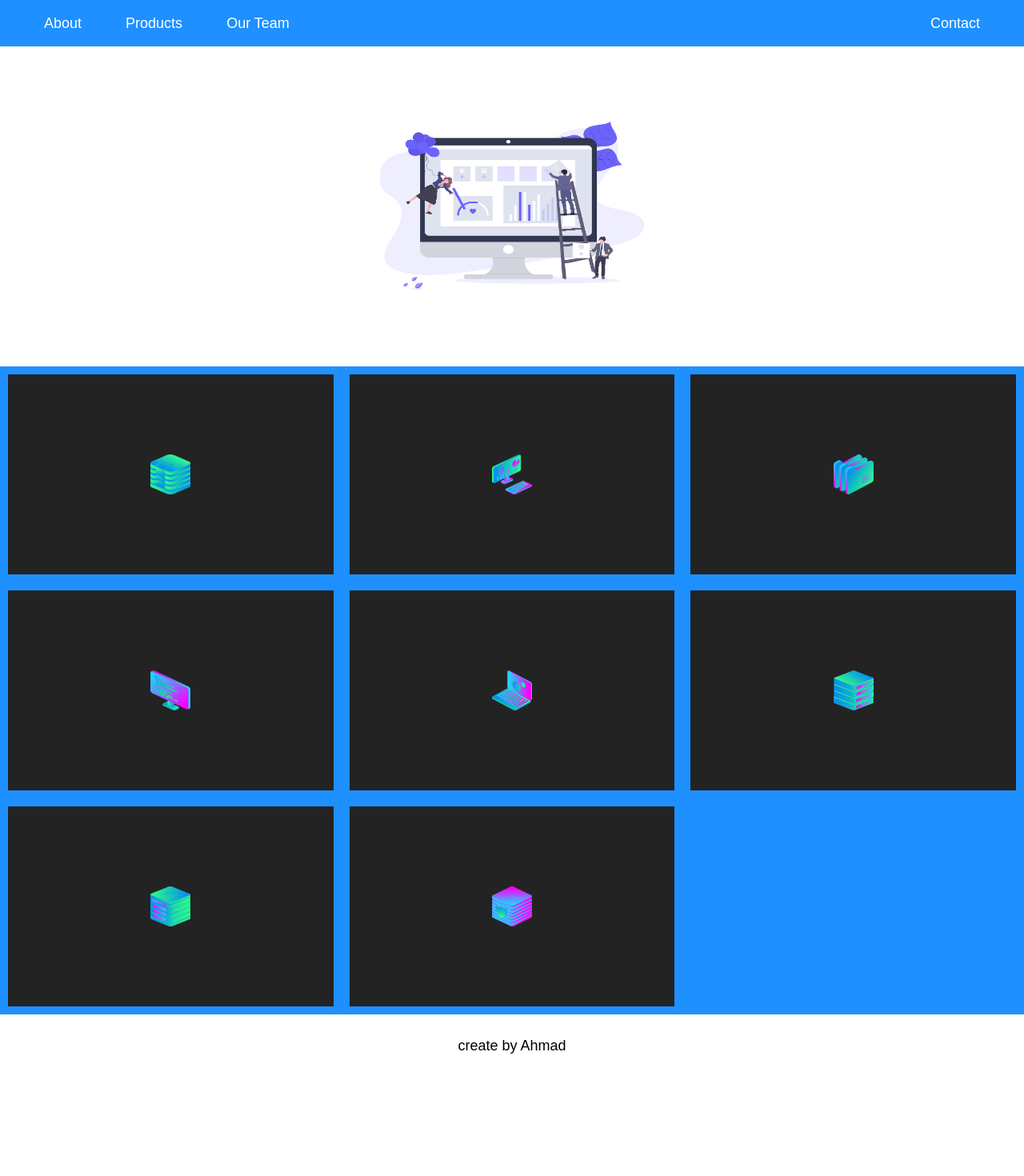
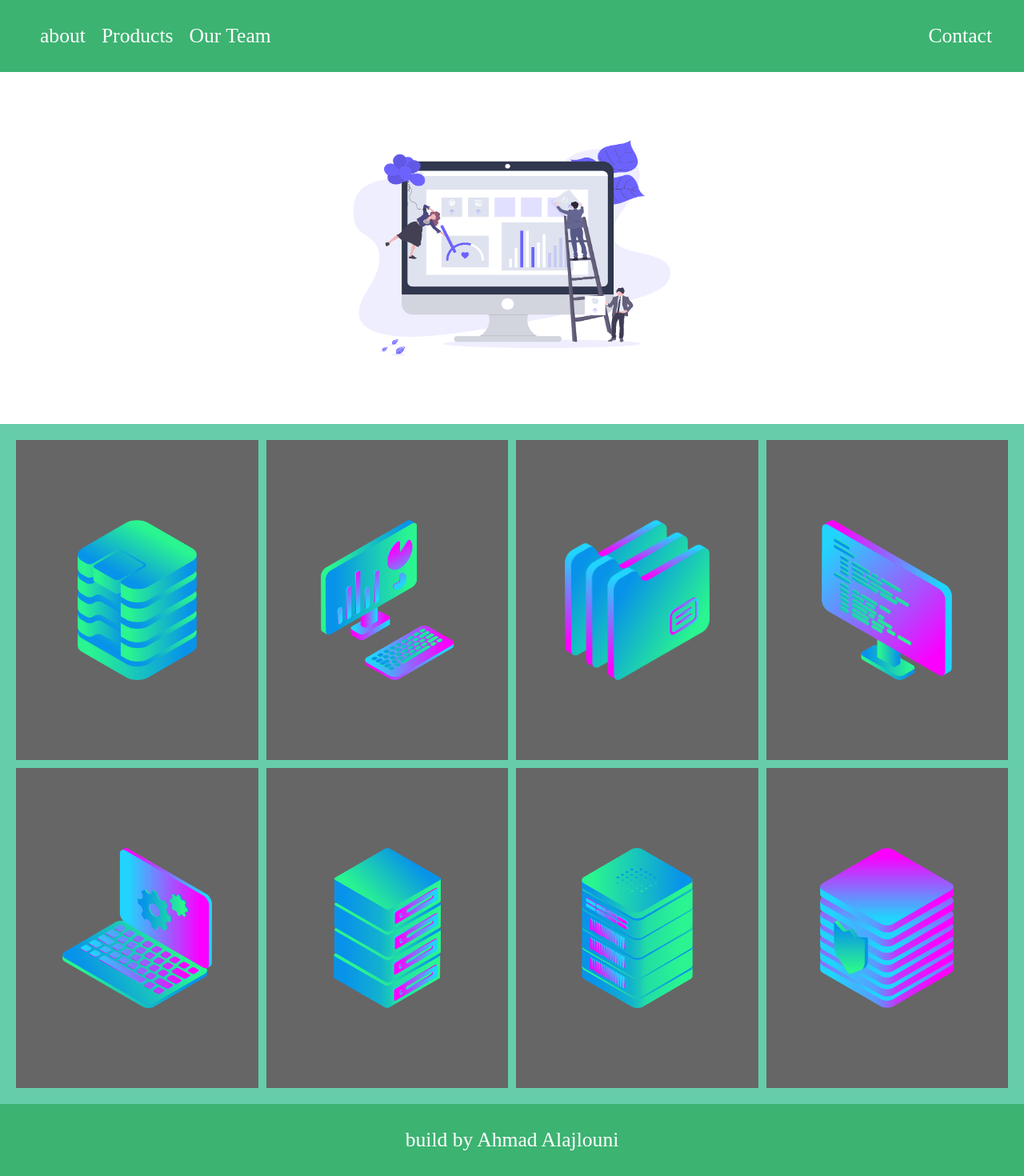
Before and after one commit to ahmadajlouni3/websites, a plain HTML site: page index.html in a window 1280 px wide. Shown: the whole page at 80% size. Before the commit the page ends 1346 px from the top, so only its background shows below. Drawn offline with Linux system fonts and the light colour scheme.

Commit message:
small update

```diff
--- a/index.html
+++ b/index.html
@@ -3,32 +3,31 @@
 <head>
   <title>Layout Master</title>
   <link rel="stylesheet" type="text/css" href="./style.css">
-  <meta name="viewport" content="width=device-width, initial-scale=1.0" />
 </head>
 <body>
-  <div class="zone green font bg_site">
-
+  <div class="zone green">
     <div>
-      <a href="#" >About</a>
-      <a href="#" >Products</a>
-      <a href="#" >Our Team</a>
+      <div>about</div>
+      <div>Products</div>
+      <div>Our Team</div>
     </div>
     <div>
-      <a href="#" >Contact</a>
+      Contact
     </div>
-
   </div>
-  <div class="zone red font"><div><img src="img/undraw.png" alt="photo" title="photo" /></div></div>
-  <div class="zone blue bg_site">
-    <div><img src="img/data_storage_2_2.png" title="photo" alt="photo"/></div>
-    <div><img src="img/desktop_analytics_2.png" title="photo" alt="photo"/></div>
-    <div><img src="img/files_2.png" title="photo" alt="photo"/></div>
-    <div><img src="img/monitor_coding_2.png" title="photo" alt="photo"/></div>
-    <div><img src="img/monitor_settings_2.png" title="photo" alt="photo"/></div>
-    <div><img src="img/server_2_2.png" title="photo" alt="photo"/></div>
-    <div><img src="img/server_3.png" title="photo" alt="photo"/></div>
-    <div><img src="img/server_safe_2.png" title="photo" alt="photo"/></div>
+  <div class="zone red">
+    <img src="img/undraw.png" width="480" height="320">
   </div>
-  <div class="zone yellow font">create by Ahmad</div>
+  <div class="zone blue">
+    <div><img src="img/data_storage_2_2.png"></div>
+    <div><img src="img/desktop_analytics_2.png"></div>
+    <div><img src="img/files_2.png"></div>
+    <div><img src="img/monitor_coding_2.png"></div>
+    <div><img src="img/monitor_settings_2.png"></div>
+    <div><img src="img/server_2_2.png"></div>
+    <div><img src="img/server_3.png"></div>
+    <div><img src="img/server_safe_2.png"></div>
+  </div>
+  <div class="zone yellow">build by Ahmad Alajlouni</div>
 </body>
 </html>
--- a/style.css
+++ b/style.css
@@ -1,111 +1,120 @@
 body{
     margin:0;
     padding:0;
+
 }
-.font{
-    font:normal normal normal 18px/1 arial;
+.zone {
+    padding:20px;
+    cursor:pointer;
+    display:inline-block;
+    color:#FFF;
+    font-size:2vw;
+    /* border:1px solid #bbb; */
+    transition: all 0.3s linear;
 }
-.bg_site{
-    background-color:dodgerblue;
-}
+
+/* .zone:hover {
+    -webkit-box-shadow:rgba(0,0,0,0.8) 0px 5px 15px, inset rgba(0,0,0,0.15) 0px -10px 20px;
+    -moz-box-shadow:rgba(0,0,0,0.8) 0px 5px 15px, inset rgba(0,0,0,0.15) 0px -10px 20px;
+    -o-box-shadow:rgba(0,0,0,0.8) 0px 5px 15px, inset rgba(0,0,0,0.15) 0px -10px 20px;
+    box-shadow:rgba(0,0,0,0.8) 0px 5px 15px, inset rgba(0,0,0,0.15) 0px -10px 20px;
+} */
+
+/*https://paulund.co.uk/how-to-create-shiny-css-buttons*/
+/***********************************************************************
+ *  Green Background
+ **********************************************************************/
 .green{
+    background: #56B870; /* Old browsers */
+    background: -moz-linear-gradient(top, #56B870 0%, #a5c956 100%); /* FF3.6+ */
+    background: -webkit-gradient(linear, left top, left bottom, color-stop(0%,#56B870), color-stop(100%,#a5c956)); /* Chrome,Safari4+ */
+    background: -webkit-linear-gradient(top, #56B870 0%,#a5c956 100%); /* Chrome10+,Safari5.1+ */
+    background: -o-linear-gradient(top, #56B870 0%,#a5c956 100%); /* Opera 11.10+ */
+    background: -ms-linear-gradient(top, #56B870 0%,#a5c956 100%); /* IE10+ */
+    background: mediumseagreen; /* W3C */
     display:flex;
     justify-content: space-between;
-    padding:20px 30px;
-
+    align-items: center;
+    position:sticky;
+    top:0;
+    z-index:1;
 }
-.green div a{
-    text-decoration: none;
-    color:white;
-    padding:0px 25px;
+.green > div{
+    display:flex;
+    justify-content: center;
+    align-items: center;
+    padding:0px 20px
+}
+.green > div div {
+    margin:10px;
 }
 
+/***********************************************************************
+ *  Red Background
+ **********************************************************************/
+.red{
+    background: #C655BE; /* Old browsers */
+    background: -moz-linear-gradient(top, #C655BE 0%, #cf0404 100%); /* FF3.6+ */
+    background: -webkit-gradient(linear, left top, left bottom, color-stop(0%,#C655BE), color-stop(100%,#cf0404)); /* Chrome,Safari4+ */
+    background: -webkit-linear-gradient(top, #C655BE 0%,#cf0404 100%); /* Chrome10+,Safari5.1+ */
+    background: -o-linear-gradient(top, #C655BE 0%,#cf0404 100%); /* Opera 11.10+ */
+    background: -ms-linear-gradient(top, #C655BE 0%,#cf0404 100%); /* IE10+ */
+    background: white; /* W3C */
+    display:flex;
+    justify-content: center;
+    align-items: center;
+    height:50vh;
+}
 
-/*==================green zone end=====================*/
-
-.red{
-    height:400px;
+/***********************************************************************
+ *  Yellow Background
+ **********************************************************************/
+.yellow{
+    background: #F3AAAA; /* Old browsers */
+    background: -moz-linear-gradient(top, #F3AAAA 0%, #febf04 100%); /* FF3.6+ */
+    background: -webkit-gradient(linear, left top, left bottom, color-stop(0%,#F3AAAA), color-stop(100%,#febf04)); /* Chrome,Safari4+ */
+    background: -webkit-linear-gradient(top, #F3AAAA 0%,#febf04 100%); /* Chrome10+,Safari5.1+ */
+    background: -o-linear-gradient(top, #F3AAAA 0%,#febf04 100%); /* Opera 11.10+ */
+    background: -ms-linear-gradient(top, #F3AAAA 0%,#febf04 100%); /* IE10+ */
+    background: mediumseagreen; /* W3C */
+    text-align: center;
+    padding:30px;
     display:flex;
     justify-content: center;
     align-items: center;
 }
-.red div img{
-    width:400px;
-    height:250px;
+
+/***********************************************************************
+ *  Blue Background
+ **********************************************************************/
+.blue{
+    background: #7abcff; /* Old browsers */
+    background: -moz-linear-gradient(top, #7abcff 0%, #60abf8 44%, #4096ee 100%); /* FF3.6+ */
+    background: -webkit-gradient(linear, left top, left bottom, color-stop(0%,#7abcff), color-stop(44%,#60abf8), color-stop(100%,#4096ee)); /* Chrome,Safari4+ */
+    background: -webkit-linear-gradient(top, #7abcff 0%,#60abf8 44%,#4096ee 100%); /* Chrome10+,Safari5.1+ */
+    background: -o-linear-gradient(top, #7abcff 0%,#60abf8 44%,#4096ee 100%); /* Opera 11.10+ */
+    background: -ms-linear-gradient(top, #7abcff 0%,#60abf8 44%,#4096ee 100%); /* IE10+ */
+    background: mediumaquamarine;
+    display:grid;
+    grid-template-columns : repeat(auto-fill , minmax(300px , 1fr));
+    justify-items: center;
+    align-items: center;
+    gap:10px
 }
-
-/*==================red zone end=====================*/
-
-
-.blue{
-    display:grid;
-    grid-template-columns:repeat(auto-fill , minmax(24% , 1fr));
-    grid-gap:20px;
-    padding:10px;
-    justify-items: center;
+.blue > div{
+    width:100%;
+    height:400px;
+    display:flex;
+    background-color: #666;
+    justify-content: center;
+    align-items: center;
+    transition: all 0.2s;
 }
-.blue div{
-    background-color:rgb(35, 35, 35);
-    width:100%;
-    height:250px;
-    justify-self: center;
-    align-self:center;
-    position:relative;
-
+.blue > div:hover{
+    perspective: 1000;
+    transform: rotateZ(5deg);
 }
-.blue div img{
-    width:50px;
-    height:50px;
-    position:absolute;
-    top:50%;
-    left:50%;
-    transform: translate(-50%,-50%);
+.blue > div img{
+    max-width:25vw;
+    max-height:25vh;
 }
-
-
-
-/*==================blue zone end=====================*/
-
-
-.yellow:last-child{
-    color:black;
-    text-align: center;
-    padding:30px;
-}
-
-
-/*==================blue zone end=====================*/
-
-
-.zone {
-    cursor:pointer;
-    color:#FFF;
-}
-
-
-
-
-@media only screen and (max-width:998px){
-    .green{
-        font-size:13px;
-    }
-    .blue{
-        display:grid;
-        grid-template-columns:49% 49%;
-        grid-gap:20px;
-        padding:10px;
-        justify-items: center;
-    }
-}
-@media only screen and (max-width:660px){
-    .green{
-        font-size:8px;
-    }
-    .blue{
-        display:grid;
-        grid-template-columns:100%;
-        grid-gap:20px;
-        padding:10px;
-        justify-items: center;
-    }
-}
```
